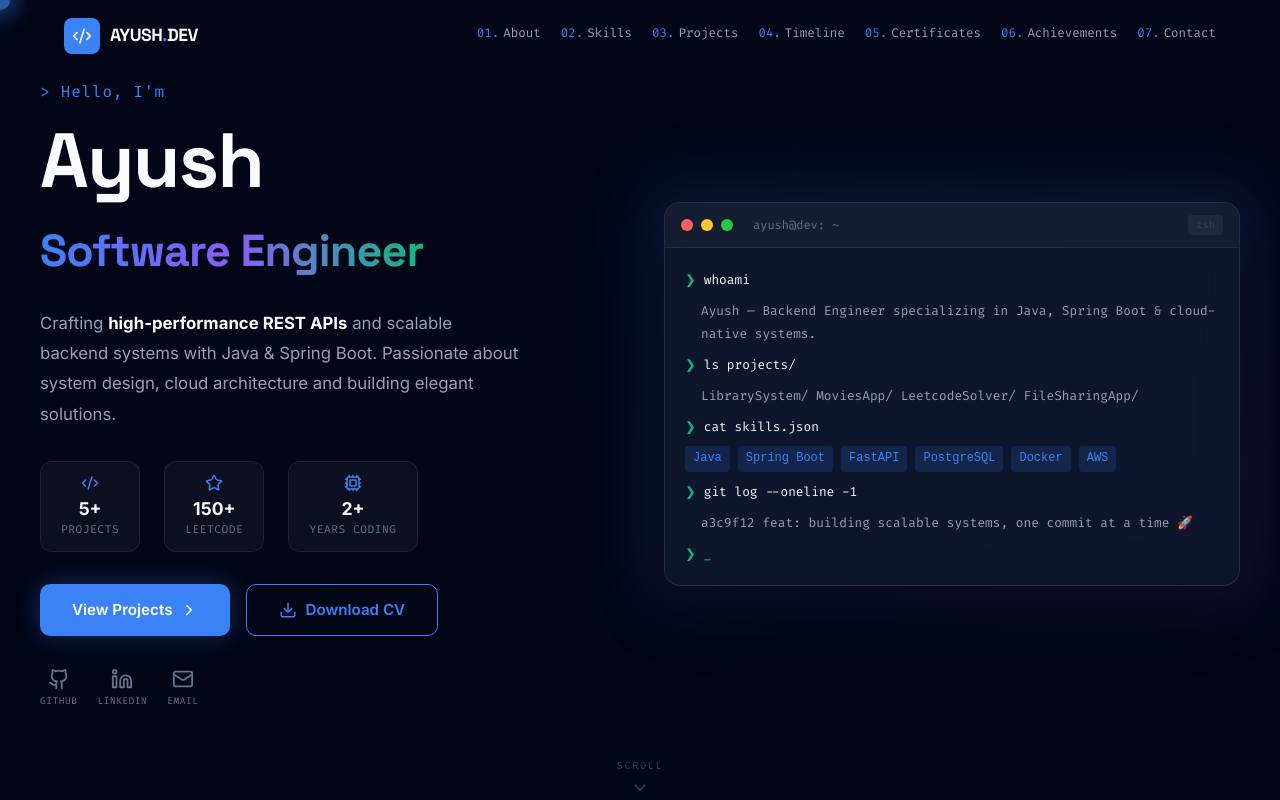
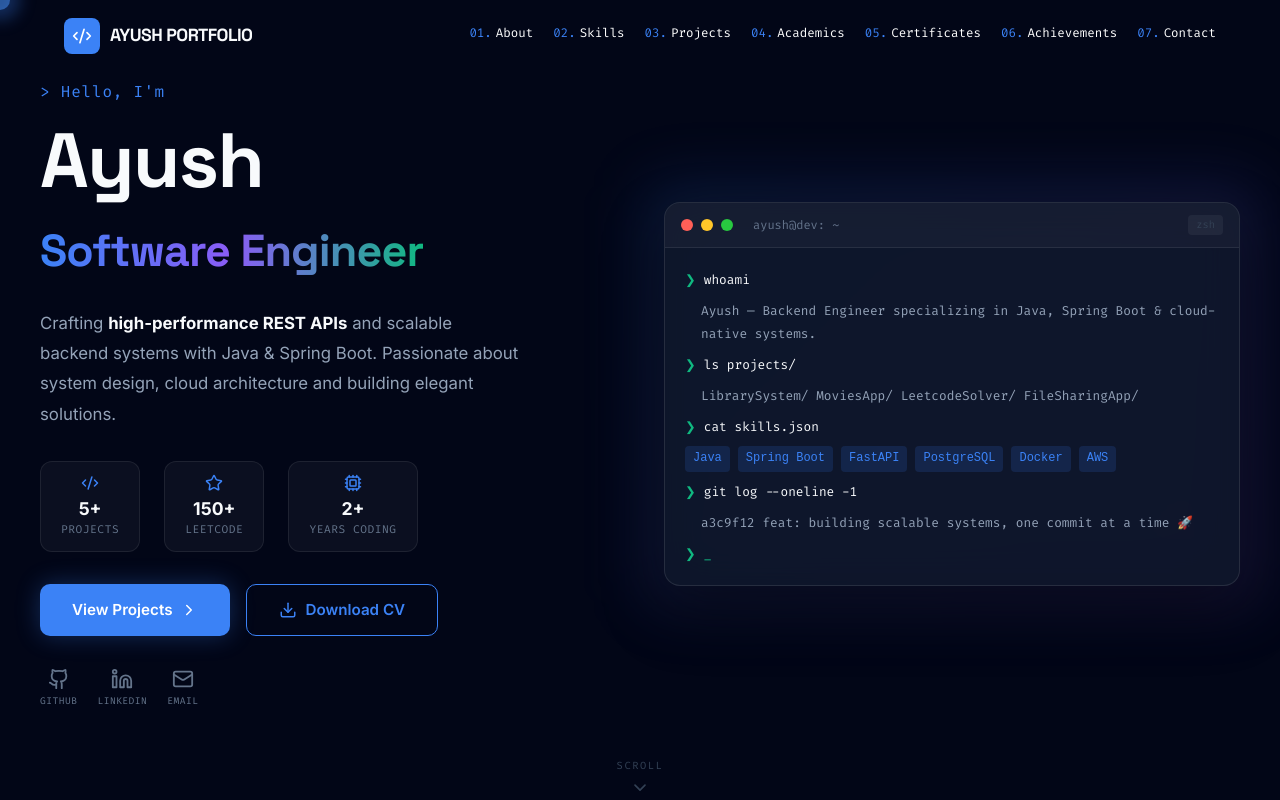
Before and after one commit to Ayush-Pratap-Singh-001/Portfolio, a React (Vite) app: page / in a window 1280 px wide. Shown: the top 800 px of the page. Built offline with nearby package versions, Linux system fonts and the light colour scheme.

Commit message:
Updated nav bar

```diff
--- a/src/components/Navbar.jsx
+++ b/src/components/Navbar.jsx
@@ -11,7 +11,7 @@ const Navbar = () => {
         { name: 'About', href: '#about', id: 'about' },
         { name: 'Skills', href: '#skills', id: 'skills' },
         { name: 'Projects', href: '#projects', id: 'projects' },
-        { name: 'Timeline', href: '#experience', id: 'experience' },
+        { name: 'Academics', href: '#experience', id: 'experience' },
         { name: 'Certificates', href: '#certificates', id: 'certificates' },
         { name: 'Achievements', href: '#achievements', id: 'achievements' },
         { name: 'Contact', href: '#contact', id: 'contact' },
@@ -53,7 +53,7 @@ const Navbar = () => {
                         <Code2 size={20} style={{ color: '#fff' }} />
                     </div>
                     <span style={{ fontSize: '1.1rem', fontWeight: 800, fontFamily: 'var(--font-heading)', letterSpacing: '-0.03em' }}>
-                        AYUSH<span style={{ color: '#3b82f6' }}>.</span>DEV
+                        AYUSH PORTFOLIO<span style={{ color: '#3b82f6' }}></span>
                     </span>
                 </a>
 
@@ -68,7 +68,7 @@ const Navbar = () => {
                                 style={{
                                     fontSize: '0.78rem',
                                     fontFamily: 'var(--font-mono)',
-                                    color: isActive ? '#3b82f6' : '#94a3b8',
+                                    color: isActive ? '#3b82f6' : '#ffffff',
                                     transition: 'color 0.2s',
                                     position: 'relative',
                                     paddingBottom: 4,
```
